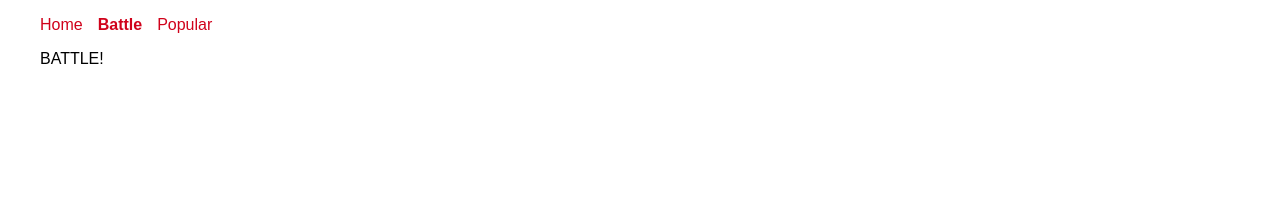
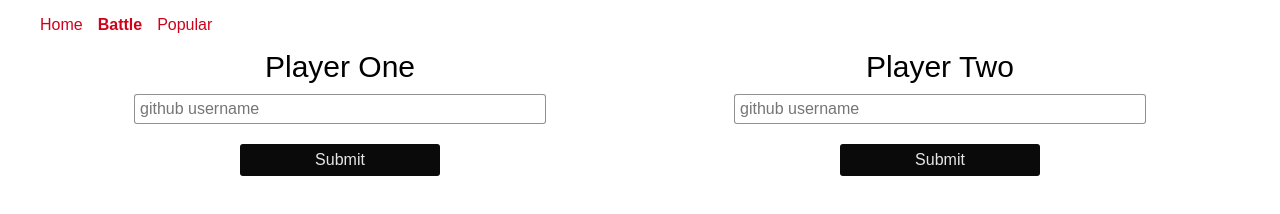
Before and after one commit to slootzky/react-training, a React app: page /battle in a window 1280 px wide. Built offline with nearby package versions, Linux system fonts and the light colour scheme.

Commit message:
battle component now has 2 input form component

```diff
--- a/src/components/App.css
+++ b/src/components/App.css
@@ -95,3 +95,36 @@
 .button:active{
     transform: translateY(1px);
 }
+.row{
+    display: flex;
+    justify-content: space-around;
+
+}
+
+.column{
+    display: flex;
+    flex-direction: column;
+    width : 500px;
+    align-items: center;
+}
+
+.column input{
+    border-radius: 3px;
+    margin: 10px 0;
+    padding: 5px;
+    border: 1px solid rgba(0,0,0,0.43);
+    font-size: 16px;
+    width: 80%;
+}
+
+.column label{
+    text-align: center;
+    font-size: 30px;
+    font-weight: 200;
+}
+
+.header{
+    text-align: center;
+    font-size: 30px;
+    font-weight: 200;
+}
--- a/src/components/Battle.js
+++ b/src/components/Battle.js
@@ -1,10 +1,86 @@
 import React from 'react';
+import PropTypes from 'prop-types';
 
-class Battle extends React.Component {
+class PlayerInput extends React.Component {
+  constructor(props) {
+    super(props);
+
+    this.state = {
+      username: '',
+    };
+
+    this.handleSubmit = this.handleSubmit.bind(this);
+    this.handleChange = this.handleChange.bind(this);
+  }
+  handleChange(event) {
+    let value = event.target.value;
+
+    this.setState(() => ({
+      username: value,
+    }));
+  }
+  handleSubmit(event) {
+    event.preventDefault();
+    this.props.onSubmit(this.props.id, this.state.username);
+  }
   render() {
     return (
+      <form className="column" onSubmit={this.handleSubmit}>
+        <label className="header" htmlFor="username">
+          {this.props.label}
+        </label>
+        <input
+          id="username"
+          placeholder="github username"
+          type="text"
+          autoComplete="off"
+          value={this.state.username}
+          onChange={this.handleChange}
+        />
+        <button className="button" type="submit" disabled={!this.state.username}>
+          Submit
+        </button>
+      </form>
+    );
+  }
+}
+
+PlayerInput.propTypes = {
+  id: PropTypes.string.isRequired,
+  label: PropTypes.string.isRequired,
+  onSubmit: PropTypes.func.isRequired,
+};
+class Battle extends React.Component {
+  constructor(props) {
+    super(props);
+
+    this.state = {
+      playerOneName: '',
+      playerTwoName: '',
+      playerOneImage: null,
+      playerTwoImage: null,
+    };
+
+    this.handleSubmit = this.handleSubmit.bind(this);
+  }
+  handleSubmit(id, username) {
+    this.setState(() => {
+      let newState = {};
+      newState[id + 'Name'] = username;
+      newState[id + 'Image'] = `https://github.com/${username}.png?size=200`;
+      return newState;
+    });
+  }
+  render() {
+    let playerOneName = this.state.playerOneName;
+    let playerTwoName = this.state.playerTwoName;
+
+    return (
       <div>
-        BATTLE!
+        <div className="row">
+          {!playerOneName && <PlayerInput id="playerOne" label="Player One" onSubmit={this.handleSubmit} />}
+          {!playerTwoName && <PlayerInput id="playerTwo" label="Player Two" onSubmit={this.handleSubmit} />}
+        </div>
       </div>
     );
   }
```
